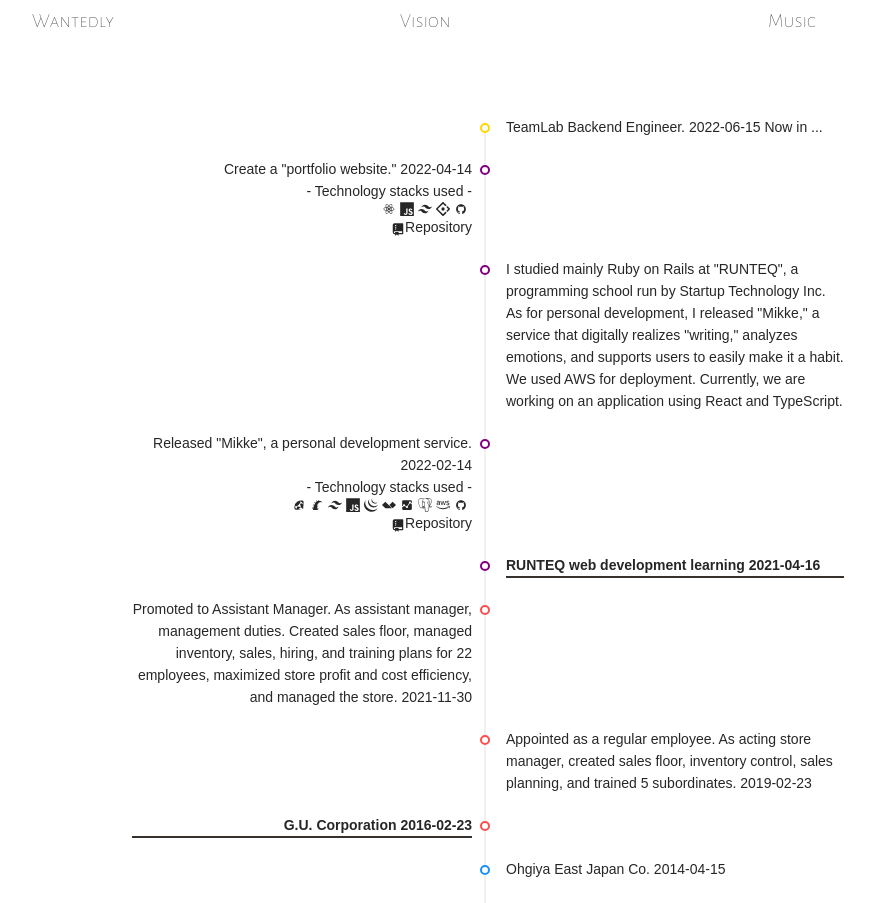
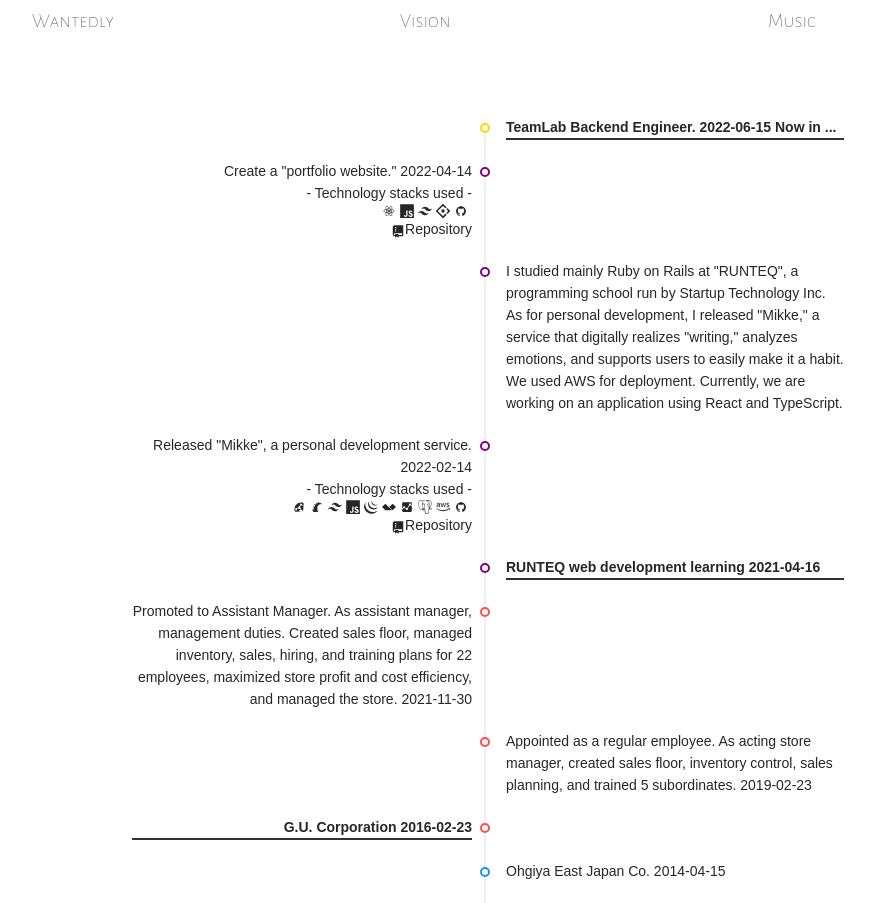
Before and after one commit to KouSei089/watashi, a React (Create React App) app: page / in a window 1280 px wide. Shown: the part 1153-2056 px from the top of the page, without its empty margins (156-1031 px from the left). Built offline with nearby package versions, Linux system fonts and the light colour scheme; a web font is replaced by a local one.

Commit message:
fix:テキストの太さとモバイル画面の時のpaddingを調整しました

```diff
--- a/src/HistoryTimeTree.js
+++ b/src/HistoryTimeTree.js
@@ -18,7 +18,7 @@
   return (
     <Timeline mode="alternate">
       <Timeline.Item color="gold">
-        <p>TeamLab Backend Engineer. 2022-06-15 Now in ...</p>
+        <p className="font-black border-matte border-b-2">TeamLab Backend Engineer. 2022-06-15 Now in ...</p>
       </Timeline.Item>
       <Timeline.Item color="purple">
         <p>Create a <a href="https://kousei089.github.io/portfolio-izuha/" target="_blank" rel="noopener noreferrer">"portfolio website."</a> 2022-04-14</p>
--- a/src/Profile.js
+++ b/src/Profile.js
@@ -87,7 +87,7 @@
           </div>
         </Layout>
       </div>
-      <div className="pt-20 bg-white">
+      <div className="pt-0 md:pt-20 bg-white">
         <Layout>
           <div className="md:flex md:justify-center bg-white">
             <div className="flex flex-col md:flex-row bg-white">
@@ -152,7 +152,7 @@
           </div>
         </Layout>
       </div>
-      <div className="pt-20 bg-white">
+      <div className="pt-0 md:pt-20 bg-white">
         <Layout>
           <div className="md:flex md:justify-center bg-white">
             <div className="flex flex-col md:flex-row bg-white">
```
